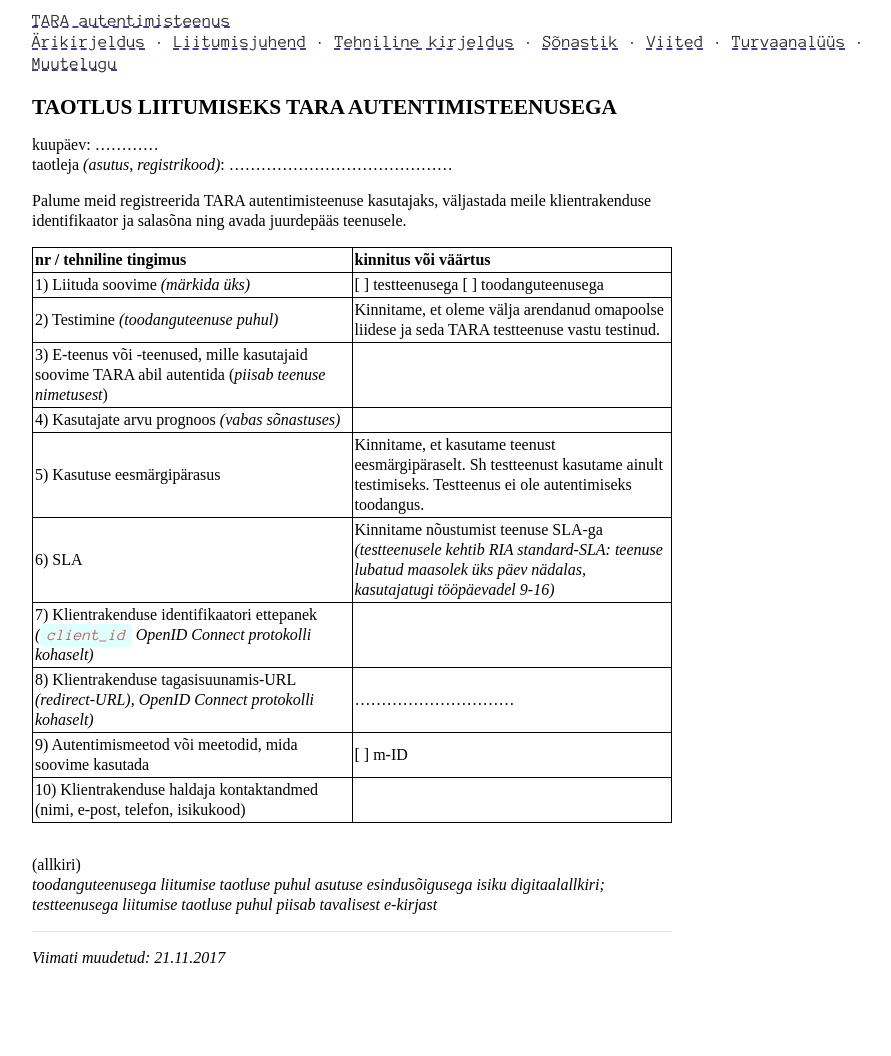
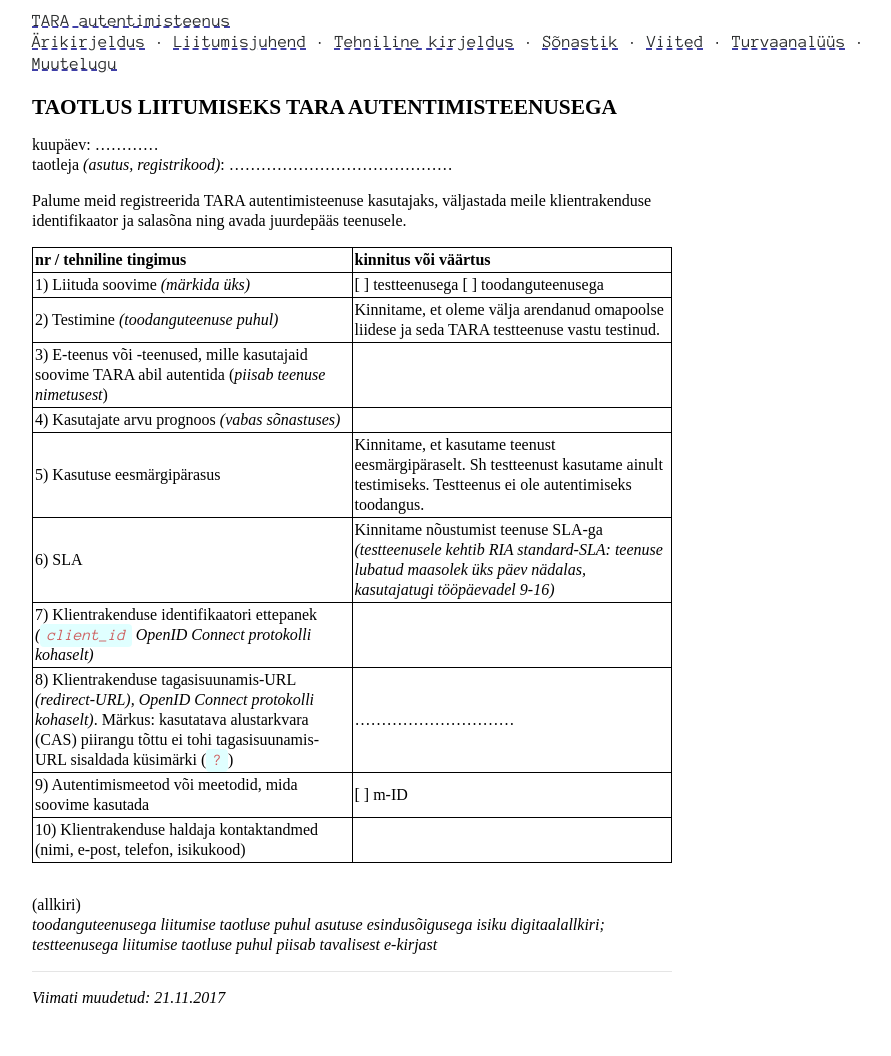
Before and after one commit to e-gov/TARA-Doku, a Jekyll site: the page built from TaotluseVorm.md, in a window 1280 px wide. Shown: the whole page, without its empty margins (0-891 px from the left). Built offline with Jekyll 4.4.1, drawn with Linux system fonts in a browser that asks for light colours; our own code applies the rules of GitHub Pages for plain Markdown files; before the commit the page ends 1016 px from its top, so only the background shows below that.

Commit message:
https://jira.ria.ee/browse/TARA-87 (tagasisuunamis-URL-i bugi) parandus

```diff
--- a/TaotluseVorm.md
+++ b/TaotluseVorm.md
@@ -18,7 +18,7 @@ Palume meid registreerida TARA autentimisteenuse kasutajaks, väljastada meile k
 | 5) Kasutuse eesmärgipärasus | Kinnitame, et kasutame teenust eesmärgipäraselt. Sh testteenust kasutame ainult testimiseks. Testteenus ei ole autentimiseks toodangus. |
 | 6) SLA | Kinnitame nõustumist teenuse SLA-ga _(testteenusele kehtib RIA standard-SLA: teenuse lubatud maasolek üks päev nädalas, kasutajatugi tööpäevadel 9-16)_ |
 | 7) Klientrakenduse identifikaatori ettepanek _(`client_id` OpenID Connect protokolli kohaselt)_ |  |
-| 8) Klientrakenduse tagasisuunamis-URL _(redirect-URL), OpenID Connect protokolli kohaselt)_ |  .............................. |
+| 8) Klientrakenduse tagasisuunamis-URL _(redirect-URL), OpenID Connect protokolli kohaselt)_. Märkus: kasutatava alustarkvara (CAS) piirangu tõttu ei tohi tagasisuunamis-URL sisaldada küsimärki (`?`) |  .............................. |
 | 9) Autentimismeetod või meetodid, mida soovime kasutada | [ ] m-ID |
 | 10) Klientrakenduse haldaja kontaktandmed (nimi, e-post, telefon, isikukood) |  |
 
```
Also changed, not shown: TehnilineKirjeldus.md (+2 -0 lines).
